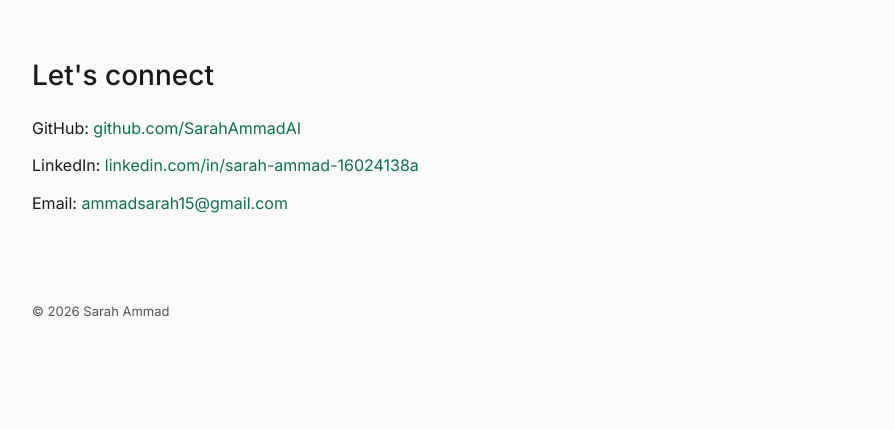
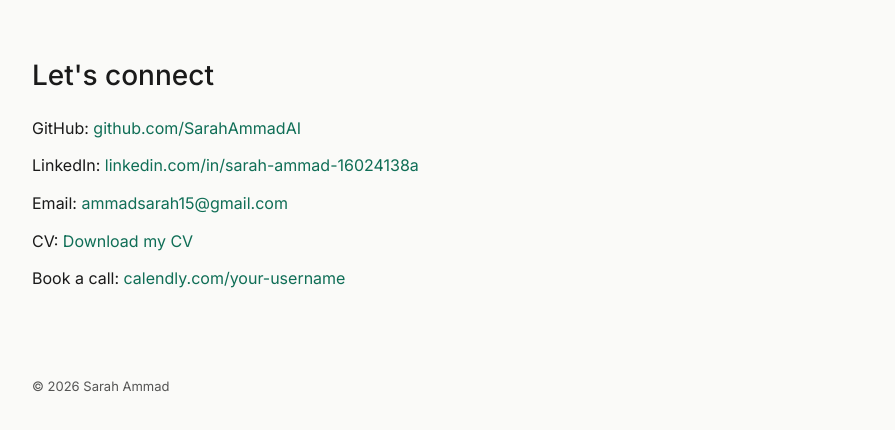
Before and after one commit to SarahAmmadAI/SarahAmmadAI.github.io, a plain HTML site: page contact.html in a window 1280 px wide. Shown: the part 72-502 px from the top of the page, without its empty margins (192-1087 px from the left). Drawn offline with Linux system fonts and the light colour scheme.

Commit message:
Add CV and booking link to contact list

```diff
--- a/contact.html
+++ b/contact.html
@@ -29,6 +29,8 @@
       <li>GitHub: <a href="https://github.com/SarahAmmadAI" target="_blank" rel="noopener">github.com/SarahAmmadAI</a></li>
 <li>LinkedIn: <a href="https://www.linkedin.com/in/sarah-ammad-16024138a/" target="_blank" rel="noopener">linkedin.com/in/sarah-ammad-16024138a</a></li>
 <li>Email: <a href="mailto:ammadsarah15@gmail.com">ammadsarah15@gmail.com</a></li>
+<li>CV: <a href="cv.pdf" target="_blank" rel="noopener">Download my CV</a></li>
+<li>Book a call: <a href="https://calendly.com/your-username" target="_blank" rel="noopener">calendly.com/your-username</a></li>
     </ul>
   </section>
 
```
